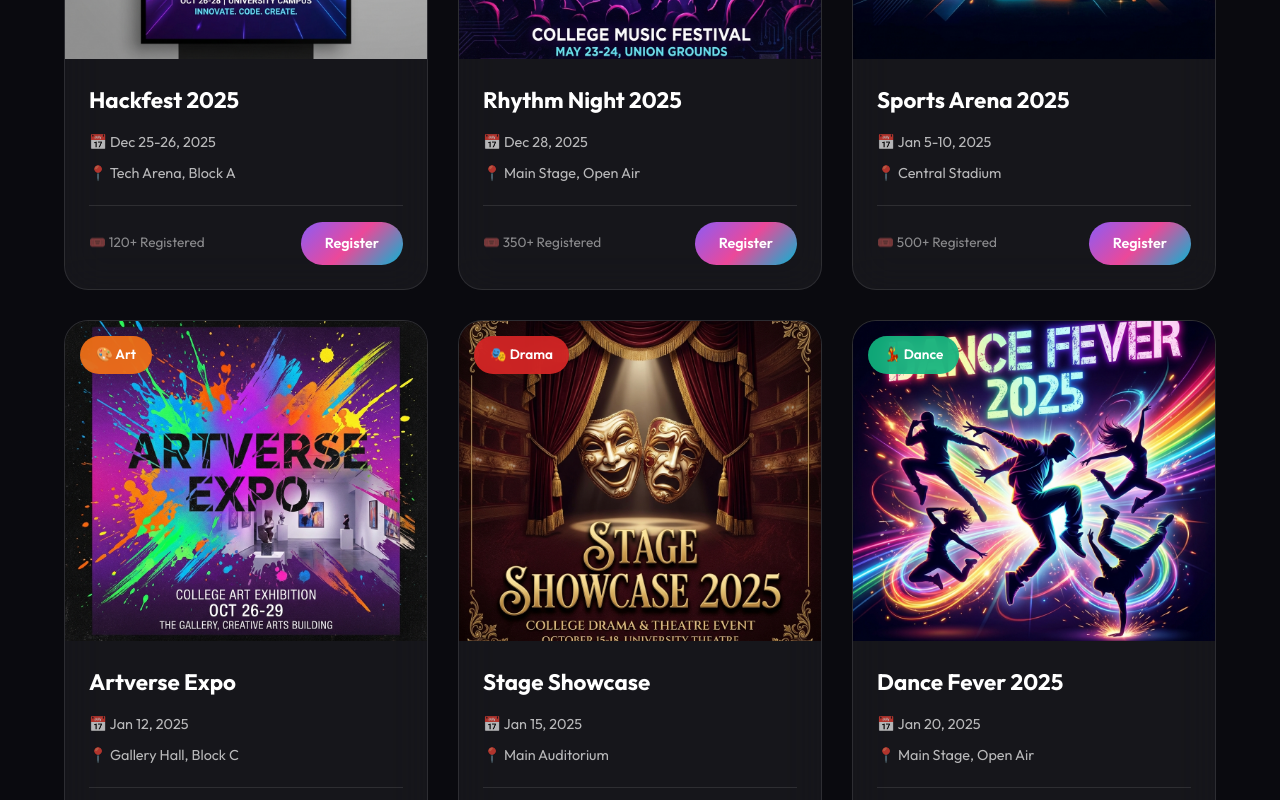
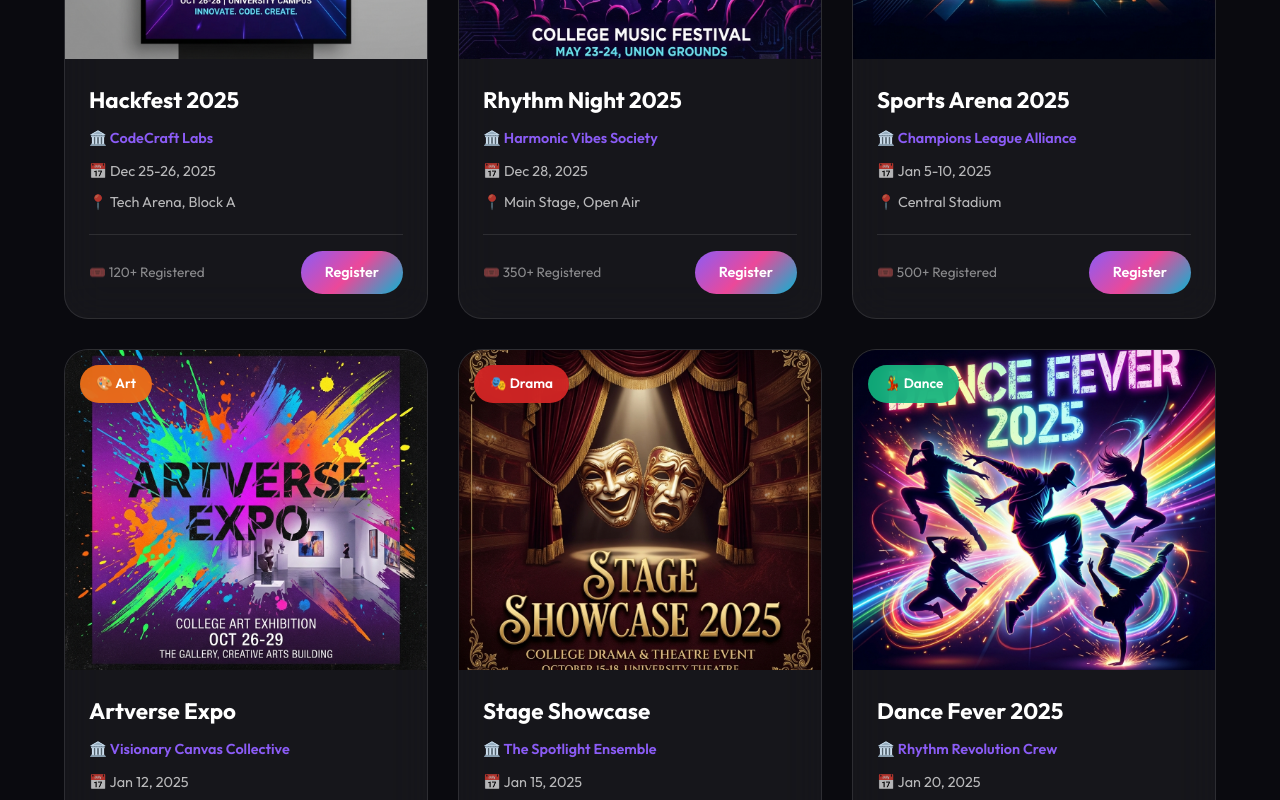
Before and after one commit to makeshkumar14/campus-event-hub, a React (Vite) app in the folder campus-event-hub-react/: page / in a window 1280 px wide. Shown: the part 2400-3200 px from the top of the page. Built offline with nearby package versions, Linux system fonts and the light colour scheme.

Commit message:
[Add] Aded club names in all events section

```diff
--- a/campus-event-hub-react/src/components/AllEventsGrid/index.jsx
+++ b/campus-event-hub-react/src/components/AllEventsGrid/index.jsx
@@ -31,6 +31,7 @@ const AllEventsGrid = () => {
               </div>
               <div className="poster-content">
                 <h3>{event.title}</h3>
+                <p className="poster-club">🏛️ {event.club}</p>
                 <p className="poster-date">📅 {event.date}, 2025</p>
                 <p className="poster-location">📍 {event.venue}</p>
                 <div className="poster-meta">
--- a/campus-event-hub-react/src/data/eventsData.js
+++ b/campus-event-hub-react/src/data/eventsData.js
@@ -7,7 +7,8 @@ export const events = [
     date: "Dec 25-26",
     venue: "Tech Arena, Block A",
     image: "/images/hackfest_poster_1766237981164.png",
-    attendees: 120
+    attendees: 120,
+    club: "CodeCraft Labs"
   },
   {
     id: 2,
@@ -16,7 +17,8 @@ export const events = [
     date: "Dec 28",
     venue: "Main Stage, Open Air",
     image: "/images/music_fest_poster_1766238003180.png",
-    attendees: 350
+    attendees: 350,
+    club: "Harmonic Vibes Society"
   },
   {
     id: 3,
@@ -25,7 +27,8 @@ export const events = [
     date: "Jan 5-10",
     venue: "Central Stadium",
     image: "/images/sports_poster_1766238022728.png",
-    attendees: 500
+    attendees: 500,
+    club: "Champions League Alliance"
   },
   {
     id: 4,
@@ -34,7 +37,8 @@ export const events = [
     date: "Jan 12",
     venue: "Gallery Hall, Block C",
     image: "/images/art_expo_poster_1766238044100.png",
-    attendees: 200
+    attendees: 200,
+    club: "Visionary Canvas Collective"
   },
   {
     id: 5,
@@ -43,7 +47,8 @@ export const events = [
     date: "Jan 15",
     venue: "Main Auditorium",
     image: "/images/drama_fest_poster_1766238059958.png",
-    attendees: 180
+    attendees: 180,
+    club: "The Spotlight Ensemble"
   },
   {
     id: 6,
@@ -52,14 +57,15 @@ export const events = [
     date: "Jan 20",
     venue: "Main Stage, Open Air",
     image: "/images/dance_fest_poster_1766238085199.png",
-    attendees: 300
+    attendees: 300,
+    club: "Rhythm Revolution Crew"
   }
 ];
 
 export const clubs = [
   {
     id: 1,
-    name: "Tech Club",
+    name: "CodeCraft Labs",
     avatar: "💻",
     events: 72,
     members: "1.2K",
@@ -68,7 +74,7 @@ export const clubs = [
   },
   {
     id: 2,
-    name: "Drama Society",
+    name: "The Spotlight Ensemble",
     avatar: "🎭",
     events: 45,
     members: "680",
@@ -77,7 +83,7 @@ export const clubs = [
   },
   {
     id: 3,
-    name: "Art Collective",
+    name: "Visionary Canvas Collective",
     avatar: "🎨",
     events: 38,
     members: "420",
--- a/campus-event-hub-react/src/index.css
+++ b/campus-event-hub-react/src/index.css
@@ -1794,8 +1794,15 @@ html::-webkit-scrollbar {
 .poster-content h3 {
   font-size: 1.4rem;
   font-weight: 700;
-  margin-bottom: 12px;
+  margin-bottom: 8px;
   color: var(--text-primary);
+}
+
+.poster-club {
+  font-size: 0.9rem;
+  color: var(--accent-purple);
+  font-weight: 600;
+  margin-bottom: 10px;
 }
 
 .poster-date,
```
